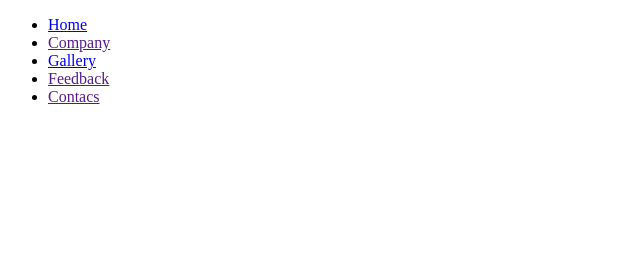
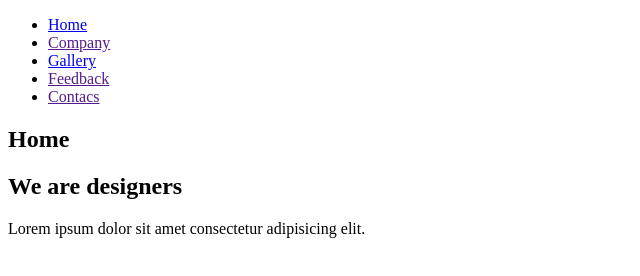
Before and after one commit to maksym-krasovskyi/Hillel-Home-Work-12-, a plain HTML site: page index.html in a window 1280 px wide. Shown: the whole page, without its empty margins (0-640 px from the left). Drawn offline with Linux system fonts and the light colour scheme.

Commit message:
add page-title,banner

```diff
--- a/index.html
+++ b/index.html
@@ -34,6 +34,21 @@
 
         </div>
     </header>
+    <main>
+        <section class="page-title">
+            <div class="container">
+                <h2 class="title">Home</h2>
+            </div>
+        </section>
+        <section class="banner">
+            <div class="container">
+
+                <h1 class="title-1 banner-title">We are designers</h1>
+                <p class="subtitle banner-subtitle">Lorem ipsum dolor sit amet consectetur adipisicing elit.</p>
+
+            </div>
+        </section>
+    </main>
 
 </body>
 
```
